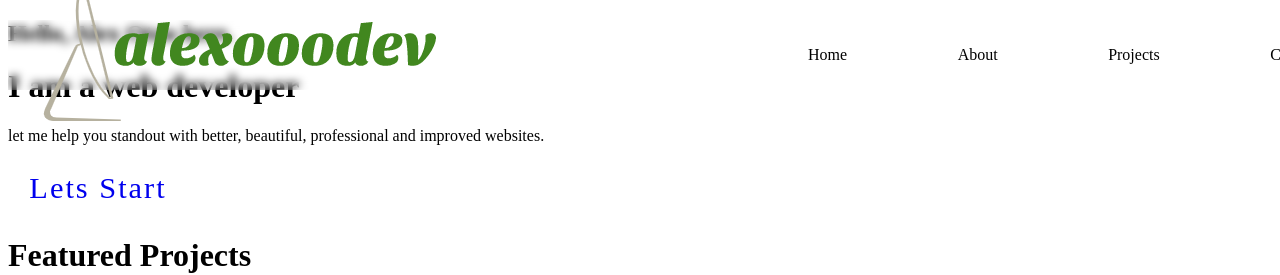
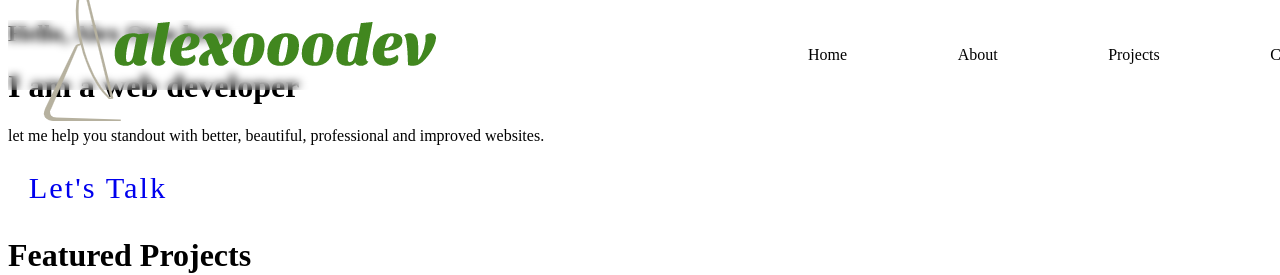
Before and after one commit to alexotoo/2020portfolio, a Next.js app: page / in a window 1280 px wide. Shown: the top 275 px of the page. Built offline with nearby package versions, Linux system fonts and the light colour scheme.

Commit message:
project section mt v1

```diff
--- a/pages/index.js
+++ b/pages/index.js
@@ -57,14 +57,13 @@ export default function Home() {
 
         <Link href="/contact">
           <a>
-            <Btn>lets start</Btn>
+            <Btn>let's talk</Btn>
           </a>
         </Link>
       </header>
       <main>
         <ProjectsSection />
-        <div className="mt1"></div>
-        <section className="projects mt">
+        <section className="projects">
           <div className="mt1"></div>
           <div className="mt"></div>
           <h1 className="title pb1">
```
